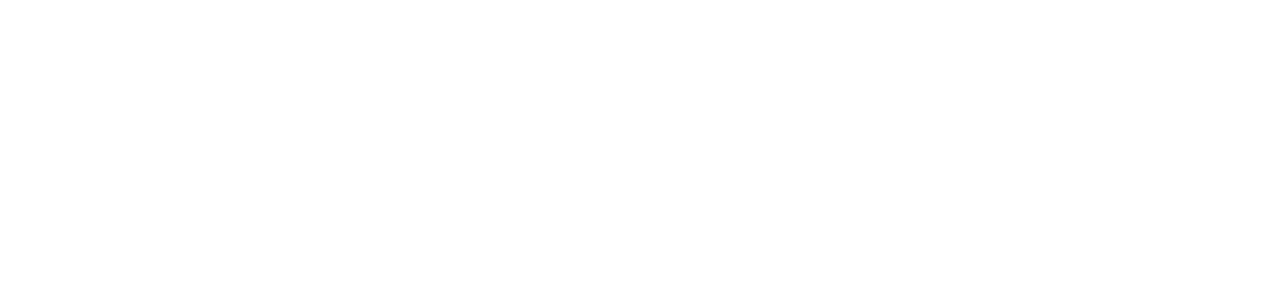
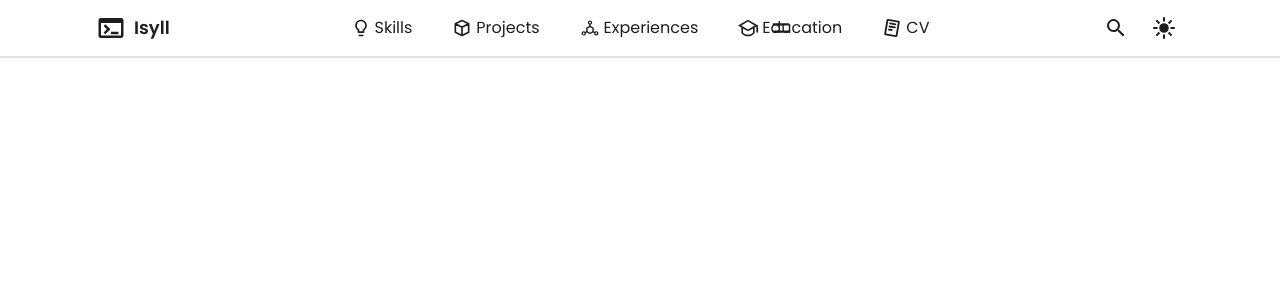
Before and after one commit to isyll/isyll.github.io, a React (Vite) app: page /#/ in a window 1280 px wide. Shown: the top 300 px of the page. Built offline with nearby package versions, Linux system fonts and the light colour scheme.

Commit message:
create Header

```diff
--- a/index.html
+++ b/index.html
@@ -2,11 +2,41 @@
 <html lang="en">
   <head>
     <meta charset="UTF-8" />
-    <link rel="icon" type="image/svg+xml" href="/vite.svg" />
     <meta name="viewport" content="width=device-width, initial-scale=1.0" />
-    <title>Ibrahima Sylla | Web/Mobile Developer</title>
+    <meta property="og:type" content="website" />
+    <meta property="article:author" content="Ibrahima Sylla" />
+    <meta property="og:site_name" content="isyll.github.io" />
+    <meta property="article:published_time" content="date_time" />
+    <meta property="og:locale" content="sn_SN" />
+    <meta name="viewport" content="width=device-width, initial-scale=1" />
+    <meta
+      name="description"
+      content="Ibrahima Sylla's portfolio website – Explore my projects, skills, and achievements."
+    />
+    <link rel="preconnect" href="https://fonts.googleapis.com" />
+    <link rel="preconnect" href="https://fonts.gstatic.com" crossorigin />
+    <link
+      href="https://fonts.googleapis.com/css2?family=Poppins:ital,wght@0,100;0,200;0,300;0,400;0,500;0,600;0,700;0,800;0,900;1,100;1,200;1,300;1,400;1,500;1,600;1,700;1,800;1,900&display=swap"
+      rel="stylesheet"
+    />
+    <link rel="icon" type="image/svg+xml" href="/favicon.png" />
+    <title>Isyll &ndash; Portfolio</title>
+    <!-- Google tag (gtag.js) -->
+    <script
+      async
+      src="https://www.googletagmanager.com/gtag/js?id=G-5CCT8KY2Q9"
+    ></script>
+    <script>
+      window.dataLayer = window.dataLayer || []
+      function gtag() {
+        dataLayer.push(arguments)
+      }
+      gtag('js', new Date())
+
+      gtag('config', 'G-5CCT8KY2Q9')
+    </script>
   </head>
-  <body>
+  <body class="bg-white dark:bg-black dark:text-white text-black">
     <div id="root"></div>
     <script type="module" src="/src/main.tsx"></script>
   </body>
--- a/package.json
+++ b/package.json
@@ -10,9 +10,11 @@
     "preview": "vite preview"
   },
   "dependencies": {
+    "clsx": "^2.1.1",
     "framer-motion": "^11.5.4",
     "react": "^18.3.1",
-    "react-dom": "^18.3.1"
+    "react-dom": "^18.3.1",
+    "react-icons": "^5.3.0"
   },
   "devDependencies": {
     "@eslint/js": "^9.9.0",
--- a/src/App.tsx
+++ b/src/App.tsx
@@ -1,5 +1,11 @@
+import Header from './components/layout/Header'
+
 function App() {
-  return <></>
+  return (
+    <>
+      <Header />
+    </>
+  )
 }
 
 export default App
--- /dev/null
+++ b/src/components/Search.tsx
@@ -0,0 +1,9 @@
+import { MdOutlineSearch } from 'react-icons/md'
+
+export default function Search() {
+  return (
+    <button onClick={() => {}} className='header-btn'>
+      <MdOutlineSearch size={24} />
+    </button>
+  )
+}
--- /dev/null
+++ b/src/components/ThemeSwitcher.tsx
@@ -0,0 +1,18 @@
+import { useState } from 'react'
+import { IoSunnySharp } from 'react-icons/io5'
+import { MdOutlineDarkMode } from 'react-icons/md'
+
+export default function ThemeSwitcher() {
+  const [dark, setDark] = useState(false)
+
+  const toggleDarkMode = () => {
+    setDark(!dark)
+    document.documentElement.classList.toggle('dark')
+  }
+
+  return (
+    <button onClick={toggleDarkMode} className='header-btn'>
+      {dark ? <MdOutlineDarkMode size={24} /> : <IoSunnySharp size={24} />}
+    </button>
+  )
+}
--- a/src/components/layout/Header.tsx
+++ b/src/components/layout/Header.tsx
@@ -1,3 +1,38 @@
+import menuItems from '../../data/menu-items'
+import Logo from './Logo'
+import ThemeSwitcher from '../ThemeSwitcher'
+import Search from '../Search'
+import { HiMenuAlt4 } from 'react-icons/hi'
+
 export default function Header() {
-  return <></>
+  return (
+    <header className='flex relative justify-center items-center transition-all md:h-[58px] text-primary-light dark:text-primary-dark lg:px-24 md:px-16 px-12 border-b-2 dark:border-primary-light border-primary-dark'>
+      <Logo className='mr-auto' textClass='transition-all hidden md:inline' />
+      <div className='absolute block md:hidden text-md'>Ibrahima Sylla</div>
+      <nav className='absolute hidden md:block'>
+        <ul className='list-none flex'>
+          {menuItems.map((menu, index) => (
+            <li key={index} className='flex'>
+              <a
+                href={menu.link}
+                className='flex gap-1 items-center px-5 py-4 transition-all hover:dark:bg-primary-light hover:bg-primary-dark'
+              >
+                <menu.icon size={20} />{' '}
+                <span className='hidden lg:inline'>{menu.text}</span>
+              </a>
+            </li>
+          ))}
+        </ul>
+      </nav>
+      <div className='ml-auto'>
+        <button className='py-4 px-2 hover:bg-primary-dark hover:dark:bg-primary-light' onClick={undefined}>
+          <HiMenuAlt4 size={24} />
+        </button>
+      </div>
+      <div className='gap-2 ml-auto hidden md:flex'>
+        <Search />
+        <ThemeSwitcher />
+      </div>
+    </header>
+  )
 }
--- /dev/null
+++ b/src/components/layout/Logo.tsx
@@ -0,0 +1,21 @@
+import clsx from 'clsx'
+import { MdTerminal } from 'react-icons/md'
+
+interface Props {
+  className?: string
+  textClass?: string
+}
+
+export default function Logo({ className, textClass }: Props) {
+  return (
+    <div
+      className={clsx(
+        'flex items-center gap-2 font-semibold text-lg',
+        className,
+      )}
+    >
+      <MdTerminal size={30} />
+      <span className={textClass}>Isyll</span>
+    </div>
+  )
+}
--- /dev/null
+++ b/src/data/menu-items.ts
@@ -0,0 +1,42 @@
+import { IconType } from 'react-icons'
+import { AiOutlineDeploymentUnit } from 'react-icons/ai'
+import { HiOutlineCube } from 'react-icons/hi'
+import { MdOutlineLightbulb } from 'react-icons/md'
+import { PiReadCvLogoBold } from 'react-icons/pi'
+import { RiGraduationCapLine } from 'react-icons/ri'
+
+export interface MenuItem {
+  text: string
+  link: string
+  icon: IconType
+}
+
+const menuItems: MenuItem[] = [
+  {
+    text: 'Skills',
+    link: 'skills',
+    icon: MdOutlineLightbulb,
+  },
+  {
+    text: 'Projects',
+    link: 'projects',
+    icon: HiOutlineCube,
+  },
+  {
+    text: 'Experiences',
+    link: 'experiences',
+    icon: AiOutlineDeploymentUnit,
+  },
+  {
+    text: 'Education',
+    link: 'education',
+    icon: RiGraduationCapLine,
+  },
+  {
+    text: 'CV',
+    link: 'cv',
+    icon: PiReadCvLogoBold,
+  },
+]
+
+export default menuItems
--- a/src/index.css
+++ b/src/index.css
@@ -4,8 +4,12 @@
 
 body {
   margin: 0;
-  display: flex;
-  place-items: center;
+  padding: 0;
   min-width: 320px;
   min-height: 100vh;
+  font-family: 'Poppins', Arial, Helvetica, sans-serif;
 }
+
+.header-btn {
+  @apply hover:dark:bg-primary-light hover:bg-primary-dark px-2 py-3 rounded-md;
+}
--- a/tailwind.config.js
+++ b/tailwind.config.js
@@ -1,8 +1,16 @@
 /** @type {import('tailwindcss').Config} */
 export default {
+  darkMode: "class",
   content: ['./index.html', './src/**/*.{ts,tsx}'],
   theme: {
-    extend: {},
+    extend: {
+      colors: {
+        primary: {
+          dark: '#e1e1e1',
+          light: '#1e1e1e',
+        },
+      },
+    },
   },
   plugins: [],
 }
```
Also changed, not shown: public/favicon.png (added), 1 other file (tests, documents, lock files or other folders).
